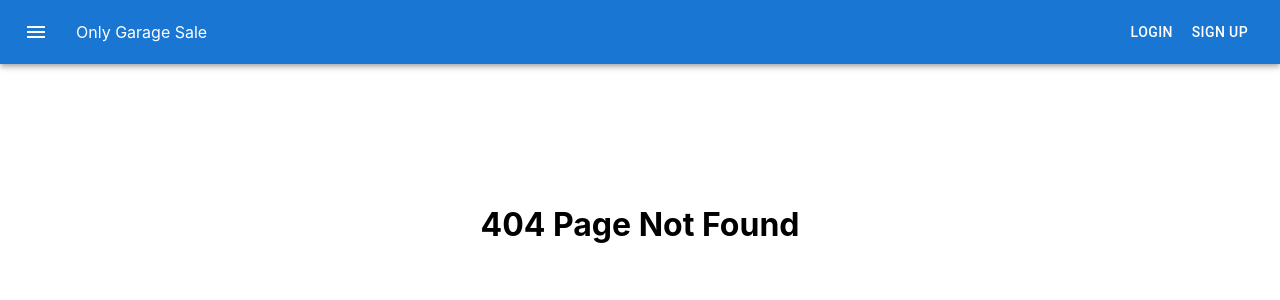
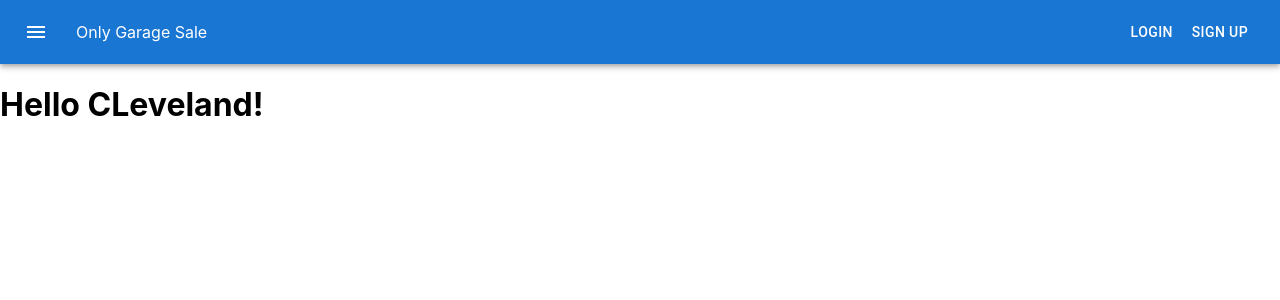
Before and after one commit to aidanamato/only-garage-sale, a React (Create React App) app in the folder client/: page /events/123232 in a window 1280 px wide. Before the commit this address had no page. Shown: the top 300 px of the page. Built offline with nearby package versions, Linux system fonts and the light colour scheme.

Commit message:
added events page

```diff
--- a/client/src/App.js
+++ b/client/src/App.js
@@ -11,7 +11,7 @@ import './App.css';
 // pages
 import Home from './pages/Home';
 import Login from './pages/Login';
-import Settings from './pages/Settings';
+import Event from './pages/Event';
 import NoMatch from './pages/NoMatch';
 
 
@@ -23,7 +23,7 @@ function App() {
         <Routes>
             <Route exact path="/" element={<Home/>} />
             <Route exact path="/login" element={<Login/>} />
-            <Route exact path="/settings" element={<Settings/>} />
+            <Route exact path='/events/:id' element={<Event/>} />
             <Route path="*" element={<NoMatch/>} />
           </Routes>
       </PageProvider>
--- a/client/src/components/Cards/index.js
+++ b/client/src/components/Cards/index.js
@@ -5,11 +5,14 @@ import CardMedia from '@mui/material/CardMedia';
 import Typography from '@mui/material/Typography';
 import { CardActionArea } from '@mui/material';
 
+import { Link } from 'react-router-dom';
+
 import photo from './assets/placeholder.jpg';
 
 function ActionAreaCard() {
     const sales = [
         {
+            id: '123232',
             title: 'Garage Sale Here',
             photo: photo,
             date: '12/25/2021',
@@ -17,6 +20,7 @@ function ActionAreaCard() {
             tags: ['Electronics', ' / ', 'Furniture']
         },
         {
+            id: '1233322',
             title: 'Other Garage Sale',
             photo: photo,
             date: '12/26/2021',
@@ -24,6 +28,7 @@ function ActionAreaCard() {
             tags: ['Furniture', ' / ', 'Arts and Crafts']
         },
         {
+            id: '84930',
             title: 'Other Garage Sale',
             photo: photo,
             date: '12/26/2021',
@@ -31,6 +36,7 @@ function ActionAreaCard() {
             tags: ['Furniture', ' / ', 'Arts and Crafts']
         },
         {
+            id: '4849393',
             title: 'Other Garage Sale',
             photo: photo,
             date: '12/26/2021',
@@ -38,6 +44,7 @@ function ActionAreaCard() {
             tags: ['Furniture', ' / ', 'Arts and Crafts']
         },
         {
+            id: '12823292',
             title: 'Other Garage Sale',
             photo: photo,
             date: '12/26/2021',
@@ -49,7 +56,8 @@ function ActionAreaCard() {
     return (
         <>
             {sales.map((sale) => (
-            <Card sx={{ margin: '15px', textAlign: 'center' }} key={sale.title}>
+                <Link to={`/events/${sale.id}`}>
+                    <Card sx={{ margin: '15px', textAlign: 'center' }} key={sale.id}>
                         <CardActionArea>
                             <CardMedia
                                 component="img"
@@ -73,6 +81,7 @@ function ActionAreaCard() {
                             </CardContent>
                         </CardActionArea>
                     </Card>
+                </Link>
             ))}
         </>
     );
--- /dev/null
+++ b/client/src/pages/Event.js
@@ -0,0 +1,11 @@
+import React from 'react';
+
+function Event() {
+    return (
+        <>
+            <h1>Hello CLeveland!</h1>
+        </>
+    )
+}
+
+export default Event;
```
Lines whose indentation alone changed are shown as unchanged.
